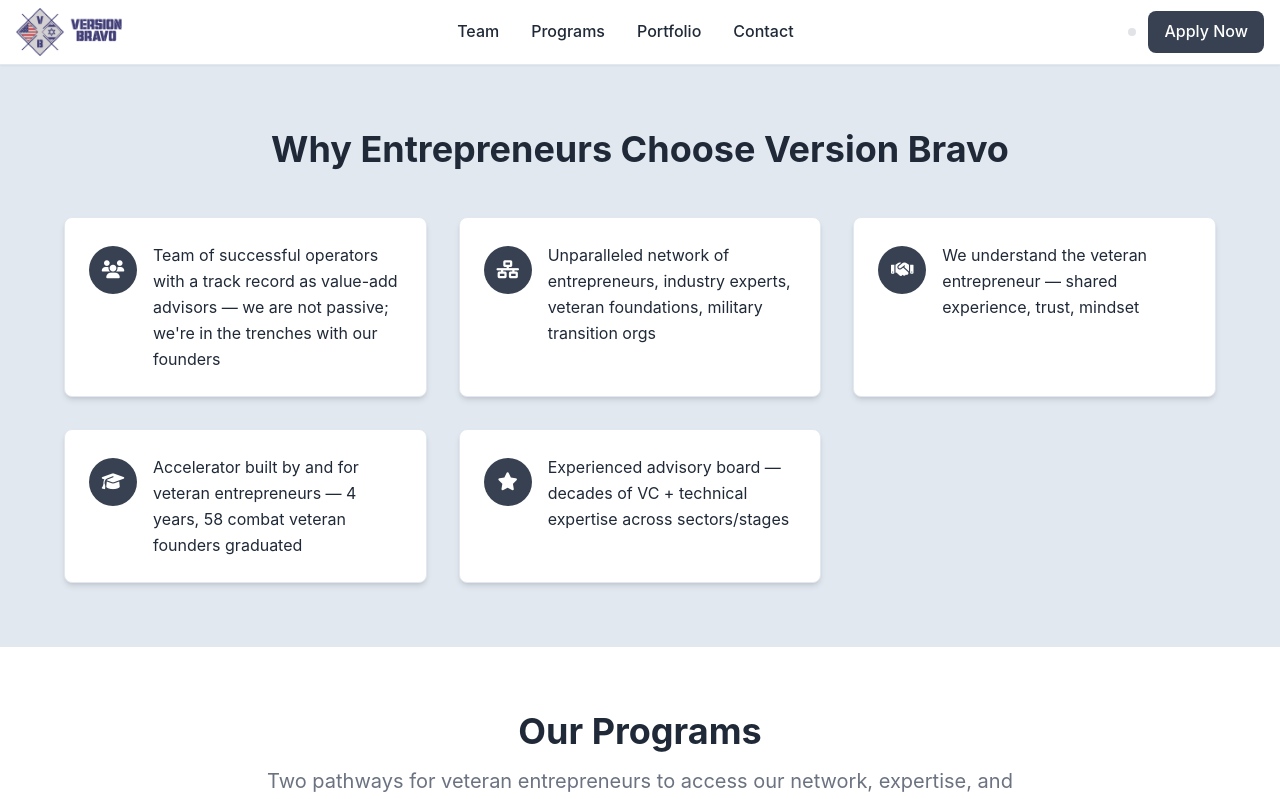
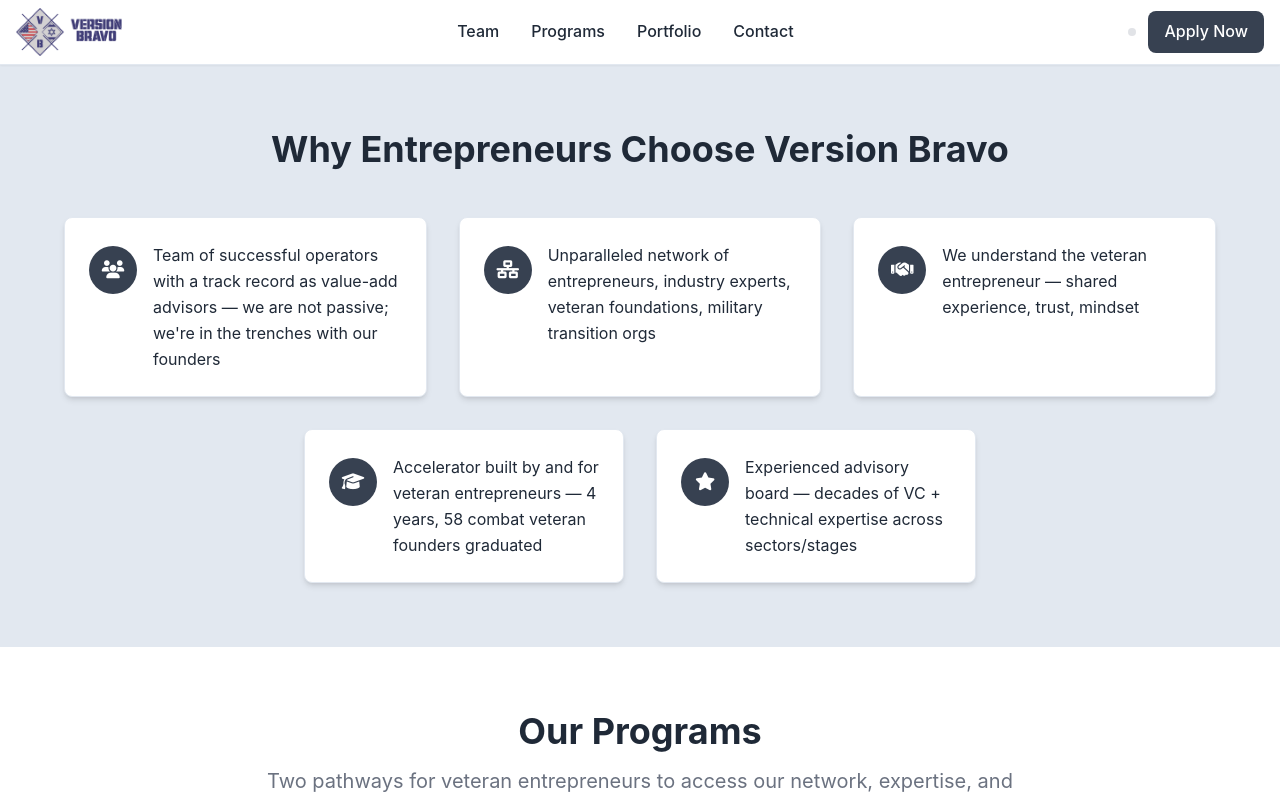
Before and after one commit to tamirSida/vb, a Next.js app: page /fund in a window 1280 px wide. Shown: the top 799 px of the page. Built offline with nearby package versions, Linux system fonts and the light colour scheme; no server answers; the database is empty.

Commit message:
bo1 font

```diff
--- a/components/HeroSection.tsx
+++ b/components/HeroSection.tsx
@@ -121,24 +121,24 @@ const HeroSection: React.FC<HeroSectionProps> = ({ showScrollIndicator = true })
 
           <div className="mb-3 sm:mb-4 md:mb-6">
             <div className="inline-flex items-center bg-gray-800/40 backdrop-blur-sm px-2 py-1 sm:px-4 sm:py-2 rounded-full border border-gray-500/30 mb-3 sm:mb-6">
-              <span className="text-gray-200 font-semibold text-xs sm:text-sm uppercase tracking-wider">
+              <span className="text-gray-200 font-black-ops font-semibold text-xs sm:text-sm uppercase tracking-wider">
                 Combat Veterans • Proven Operators
               </span>
             </div>
           </div>
 
-          <h1 className="text-xl sm:text-3xl md:text-4xl lg:text-5xl font-bold leading-tight mb-3 sm:mb-6 md:mb-6">
+          <h1 className="text-xl sm:text-3xl md:text-4xl lg:text-5xl font-black-ops font-bold leading-tight mb-3 sm:mb-6 md:mb-6">
             <span className="block text-white">{heroData.headline}</span>
           </h1>
 
-          <p className="text-sm sm:text-lg md:text-xl mb-6 sm:mb-8 md:mb-10 text-gray-200 max-w-3xl leading-relaxed">
+          <p className="text-sm sm:text-lg md:text-xl mb-6 sm:mb-8 md:mb-10 text-gray-200 max-w-3xl leading-relaxed font-black-ops">
             {heroData.subheadline}
           </p>
 
           <div className="grid grid-cols-1 sm:grid-cols-2 gap-4 sm:gap-6 mb-4 sm:mb-8 md:mb-12 max-w-3xl">
             <a
               href={heroData.nonProfitUrl}
-              className="bg-gray-700 hover:bg-gray-600 text-white font-bold py-3 px-6 sm:py-4 sm:px-8 rounded-lg transition-all duration-300 shadow-xl hover:shadow-2xl transform hover:-translate-y-1 text-sm sm:text-base text-center block"
+              className="bg-gray-700 hover:bg-gray-600 text-white font-black-ops font-bold py-3 px-6 sm:py-4 sm:px-8 rounded-lg transition-all duration-300 shadow-xl hover:shadow-2xl transform hover:-translate-y-1 text-sm sm:text-base text-center block"
             >
               {heroData.nonProfitCta}
             </a>
@@ -146,7 +146,7 @@ const HeroSection: React.FC<HeroSectionProps> = ({ showScrollIndicator = true })
               href={heroData.acceleratorUrl}
               target="_blank"
               rel="noopener noreferrer"
-              className="bg-gray-700 hover:bg-gray-600 text-white font-bold py-3 px-6 sm:py-4 sm:px-8 rounded-lg transition-all duration-300 shadow-xl hover:shadow-2xl transform hover:-translate-y-1 text-sm sm:text-base text-center block"
+              className="bg-gray-700 hover:bg-gray-600 text-white font-black-ops font-bold py-3 px-6 sm:py-4 sm:px-8 rounded-lg transition-all duration-300 shadow-xl hover:shadow-2xl transform hover:-translate-y-1 text-sm sm:text-base text-center block"
             >
               {heroData.acceleratorCta}
             </a>
--- a/components/WhyVB.tsx
+++ b/components/WhyVB.tsx
@@ -120,8 +120,9 @@ const WhyVB: React.FC = () => {
             </div>
           </EditableSection>
 
+        {/* First 3 items in standard grid */}
         <div className="grid md:grid-cols-2 lg:grid-cols-3 gap-8">
-          {whyVBData.points.map((point, index) => {
+          {whyVBData.points.slice(0, 3).map((point, index) => {
             const icons = [
               "fas fa-users", // Team of successful operators
               "fas fa-network-wired", // Unparalleled network
@@ -147,6 +148,40 @@ const WhyVB: React.FC = () => {
             );
           })}
         </div>
+
+        {/* Remaining items centered */}
+        {whyVBData.points.length > 3 && (
+          <div className="flex justify-center mt-8">
+            <div className="grid md:grid-cols-2 lg:grid-cols-2 gap-8 max-w-2xl">
+              {whyVBData.points.slice(3).map((point, index) => {
+                const actualIndex = index + 3;
+                const icons = [
+                  "fas fa-users", // Team of successful operators
+                  "fas fa-network-wired", // Unparalleled network
+                  "fas fa-handshake", // We understand the veteran entrepreneur
+                  "fas fa-graduation-cap", // Accelerator built by veterans
+                  "fas fa-star" // Experienced advisory board
+                ];
+
+                return (
+                  <EditableSection
+                    key={actualIndex}
+                    sectionName={`Why VB Point ${actualIndex + 1}`}
+                    onEdit={() => handleEditPoint(actualIndex)}
+                    className="bg-light p-6 rounded-lg shadow-md hover:shadow-lg transition-shadow border border-secondary"
+                  >
+                    <div className="flex items-start">
+                      <div className="bg-gray-700 text-white rounded-full w-12 h-12 flex items-center justify-center mr-4 mt-1 flex-shrink-0">
+                        <i className={`${icons[actualIndex]} text-lg`}></i>
+                      </div>
+                      <p className="text-dark leading-relaxed">{point}</p>
+                    </div>
+                  </EditableSection>
+                );
+              })}
+            </div>
+          </div>
+        )}
 
         {/* Add Point Button - only visible in admin mode */}
         <EditableSection
--- a/pages/_document.tsx
+++ b/pages/_document.tsx
@@ -4,6 +4,11 @@ export default function Document() {
   return (
     <Html lang="en">
       <Head>
+        {/* Google Fonts */}
+        <link rel="preconnect" href="https://fonts.googleapis.com" />
+        <link rel="preconnect" href="https://fonts.gstatic.com" crossOrigin="anonymous" />
+        <link href="https://fonts.googleapis.com/css2?family=Black+Ops+One&display=swap" rel="stylesheet" />
+
         {/* Font Awesome */}
         <link rel="stylesheet" href="https://cdnjs.cloudflare.com/ajax/libs/font-awesome/6.5.1/css/all.min.css" integrity="sha512-DTOQO9RWCH3ppGqcWaEA1BIZOC6xxalwEsw9c2QQeAIftl+Vegovlnee1c9QX4TctnWMn13TZye+giMm8e2LwA==" crossOrigin="anonymous" referrerPolicy="no-referrer" />
       </Head>
--- a/tailwind.config.js
+++ b/tailwind.config.js
@@ -30,6 +30,7 @@ module.exports = {
       },
       fontFamily: {
         'sans': ['Inter', 'system-ui', 'sans-serif'],
+        'black-ops': ['Black Ops One', 'cursive'],
       },
     },
   },
```
